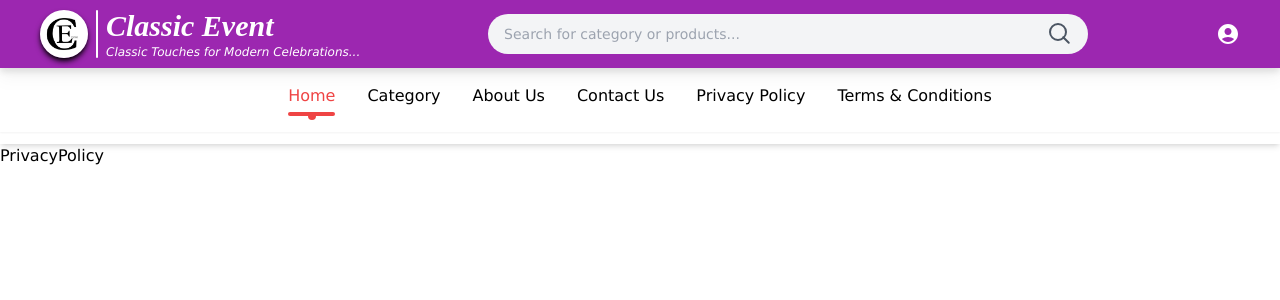
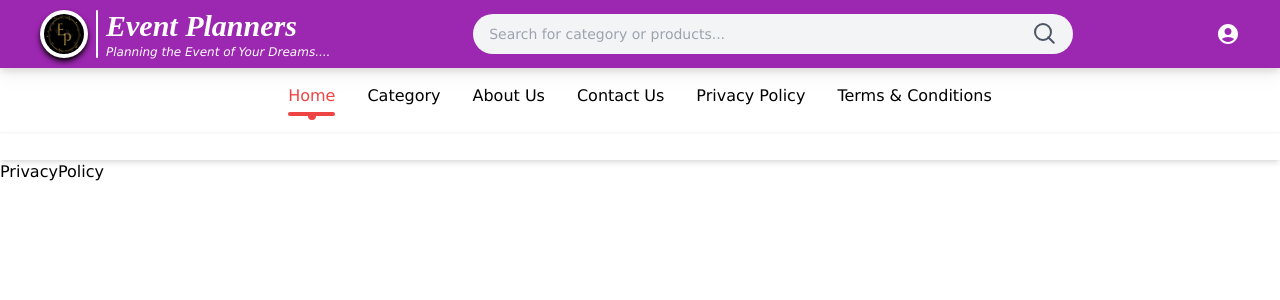
Before and after one commit to Ganesh907/event-planners, a React (Create React App) app: page /privacy-policy in a window 1280 px wide. Shown: the top 300 px of the page. Built offline with nearby package versions, Linux system fonts and the light colour scheme.

Commit message:
Name Change

```diff
--- a/src/layouts/navbar.js
+++ b/src/layouts/navbar.js
@@ -1,6 +1,6 @@
 import React, { useState } from 'react';
 import { Link } from 'react-router-dom';  // Import Link from react-router-dom
-import logo from '../assets/images/Logo.jpg'
+import logo from '../assets/images/EPLogo.jpeg'
 import AccountCircleIcon from '@mui/icons-material/AccountCircle';
 const Navbar = () => {
   const [activeLink, setActiveLink] = useState("Home");
@@ -11,7 +11,7 @@ const Navbar = () => {
   };
 
   return (
-    <header className=" h-[18vh] shadow-md">
+    <header className=" h-[20vh] shadow-md z-40">
       {/* Top Logo and Search Bar Section */}
       <div className="bg-[#9c27b0] text-white py-2 drop-shadow-lg px-4 md:px-10 flex justify-between items-center">
         {/* Logo */}
@@ -19,12 +19,13 @@ const Navbar = () => {
           <img
             src={logo} // Replace with your logo
             alt="Logo"
-            className="h-12 w-12 rounded-full shadow-md shadow-black"
+            className="h-12 w-12 rounded-full shadow-md p-1 bg-white shadow-black"
           />
           <div className='h-12 w-[2px] bg-white rounded-md'></div>
           <div className="leading-tight">
-            <h1 className="text-3xl font-semibold  italic " style={{ fontFamily: 'Playfair Display' }} >Classic Event</h1>
-            <p className="text-xs italic">Classic Touches for Modern Celebrations...</p>
+            <h1 className="text-3xl font-semibold  italic " style={{ fontFamily: 'Playfair Display' }} >Event Planners</h1>
+            {/* <p className="text-xs italic">Classic Touches for Modern Celebrations...</p> */}
+            <p className="text-xs italic">Planning the Event of Your Dreams....</p>
           </div>
         </div>
 
@@ -95,7 +96,7 @@ const Navbar = () => {
       </div>
 
       {/* Navigation Links Section */}
-      <nav className="shadow-sm md:flex justify-start">
+      <nav className="shadow-sm md:flex justify-start z-40 ">
         <div className="max-w-7xl mx-auto px-4 sm:px-6 lg:px-8">
           <div className="flex justify-between items-center h-16">
             {/* Menu Links */}
@@ -146,7 +147,7 @@ const Navbar = () => {
 
           {/* Mobile Menu */}
           {isMobileMenuOpen && (
-            <ul className="md:hidden space-y-4 py-4">
+            <ul className="md:hidden space-y-4 py-4 z-40 ">
               {["Home", "Category", "About Us", "Contact Us", "Privacy Policy", "Terms & Conditions"].map(
                 (link) => (
                   <li key={link}>
--- a/src/pages/Home.js
+++ b/src/pages/Home.js
@@ -1,6 +1,6 @@
 import BgVideo from '../assets/videos/BackgroundVideo.mp4';
 import React, { useState, useEffect } from 'react';
-import logo from '../assets/images/Logo.jpg'
+import logo from '../assets/images/EPLogo.jpeg'
 import CategoriesCarousel from '../components/categoriespagecomponents/CategoriesCarousel';
 import { categories } from '../utils/CategoriesData';
 import { useNavigate } from 'react-router';
@@ -38,7 +38,7 @@ const EventPage = () => {
 
   return (
     <div>
-          <div className="relative h-[82vh] flex justify-center items-center">
+          <div className="relative h-[80vh] flex justify-center items-center">
       {/* Video background for the main div */}
       <video
         className="absolute top-0 left-0 w-full h-full object-cover"
@@ -59,13 +59,13 @@ const EventPage = () => {
           <img
             src={logo}
             alt="Logo"
-            className="h-20 w-20 border-black border-2 my-10 rounded-full"
+            className="h-32 w-32 shadow-lg shadow-black border-black border-2 my-10 rounded-full"
           />
           <h1
             className="text-5xl text-center font-bold mx-10 border-y-4 py-2 italic border-black"
             style={{ fontFamily: 'Playfair Display' }}
           >
-            Classic Event
+            Event Planners
           </h1>
           {/* <CelebrationIcon sx={{ fontSize: '100px', transform: 'rotate(270deg)' }} /> */}
         </div>
```
Also changed, not shown: src/assets/images/EPLogo.jpeg (added).
